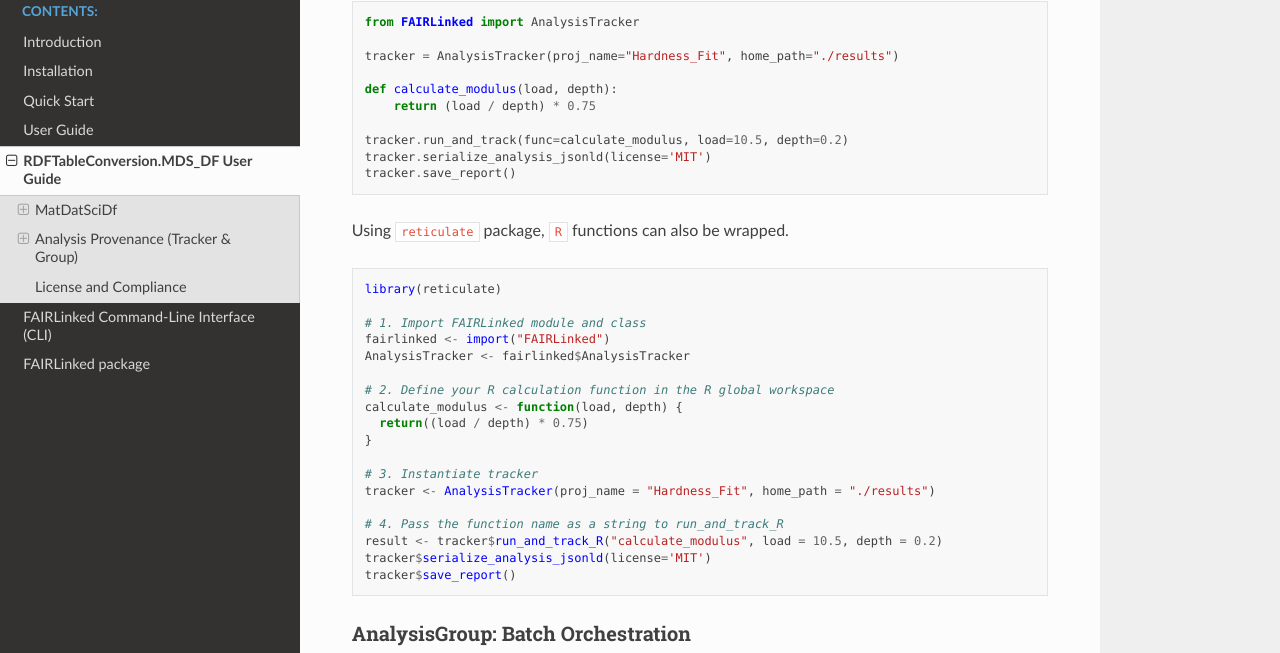
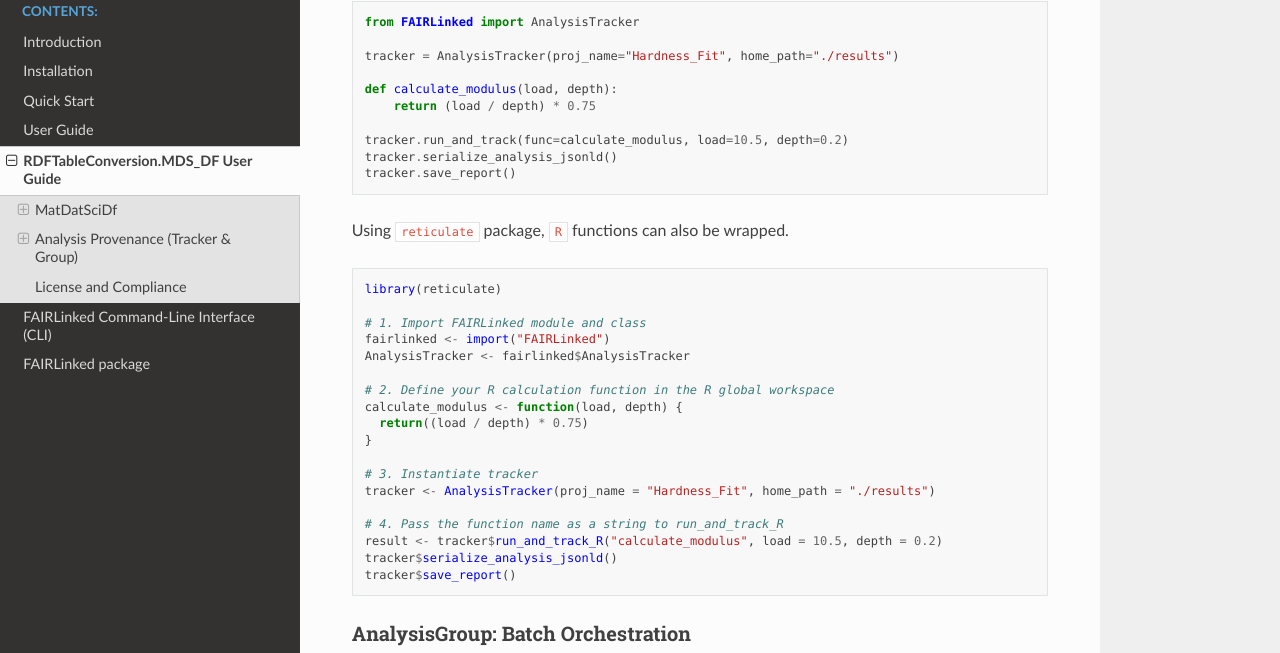
Before and after one commit to cwru-sdle/FAIRLinked, a Sphinx documentation site: the page built from docs/source/user-guide-MDS_DF.rst, in a window 1280 px wide and 900 px high, scrolled down 4484 px. Shown: the part 110-763 px from the top of the window. Built offline with Sphinx 7.4.7 and the Read the Docs theme 3.1.0, drawn with Linux system fonts in a browser that asks for light colours.

Commit message:
fix docs

```diff
--- a/docs/source/user-guide-MDS_DF.rst
+++ b/docs/source/user-guide-MDS_DF.rst
@@ -268,7 +268,7 @@ Instead of using a decorator, the user could also wrap a function used for analy
         return (load / depth) * 0.75
 
     tracker.run_and_track(func=calculate_modulus, load=10.5, depth=0.2)
-    tracker.serialize_analysis_jsonld(license='MIT')
+    tracker.serialize_analysis_jsonld()
     tracker.save_report()
 
 
@@ -292,7 +292,7 @@ Using ``reticulate`` package, ``R`` functions can also be wrapped.
 
     # 4. Pass the function name as a string to run_and_track_R
     result <- tracker$run_and_track_R("calculate_modulus", load = 10.5, depth = 0.2)
-    tracker$serialize_analysis_jsonld(license='MIT')
+    tracker$serialize_analysis_jsonld()
     tracker$save_report()
 
 AnalysisGroup: Batch Orchestration
```
